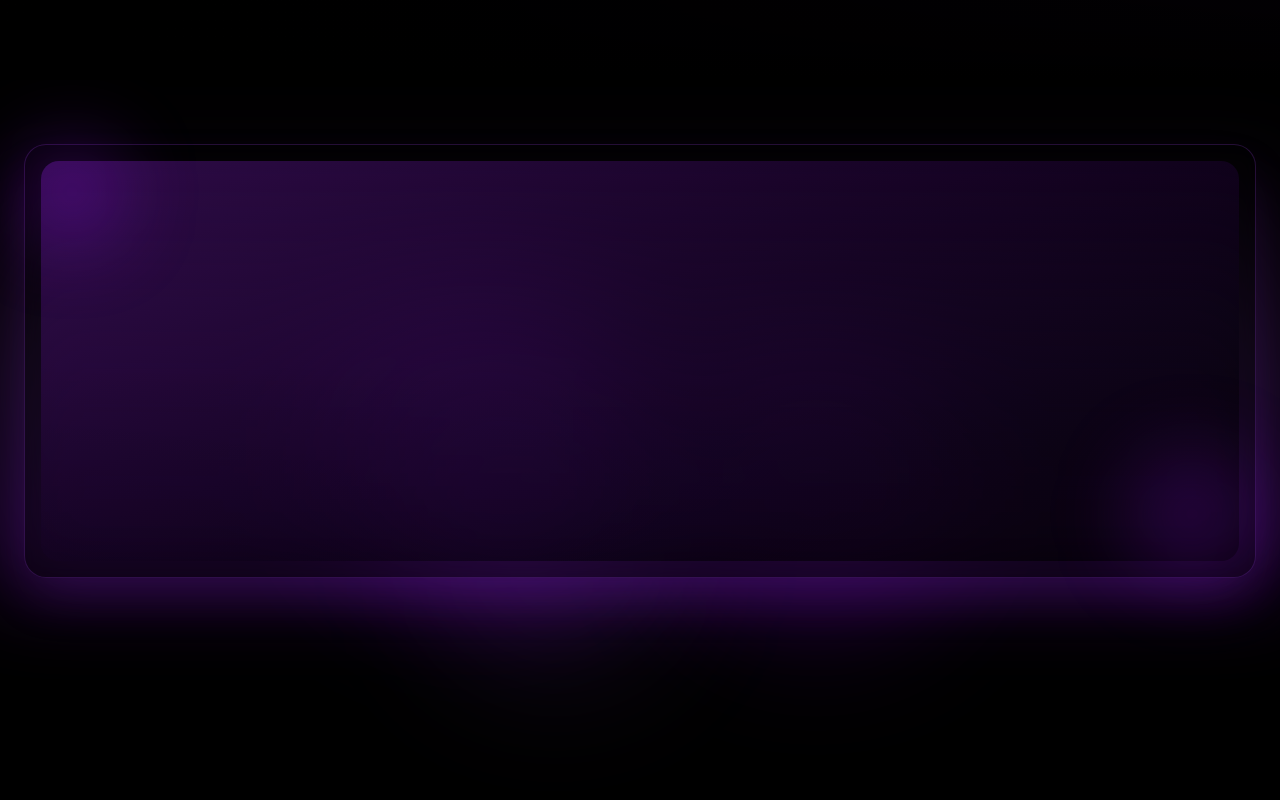
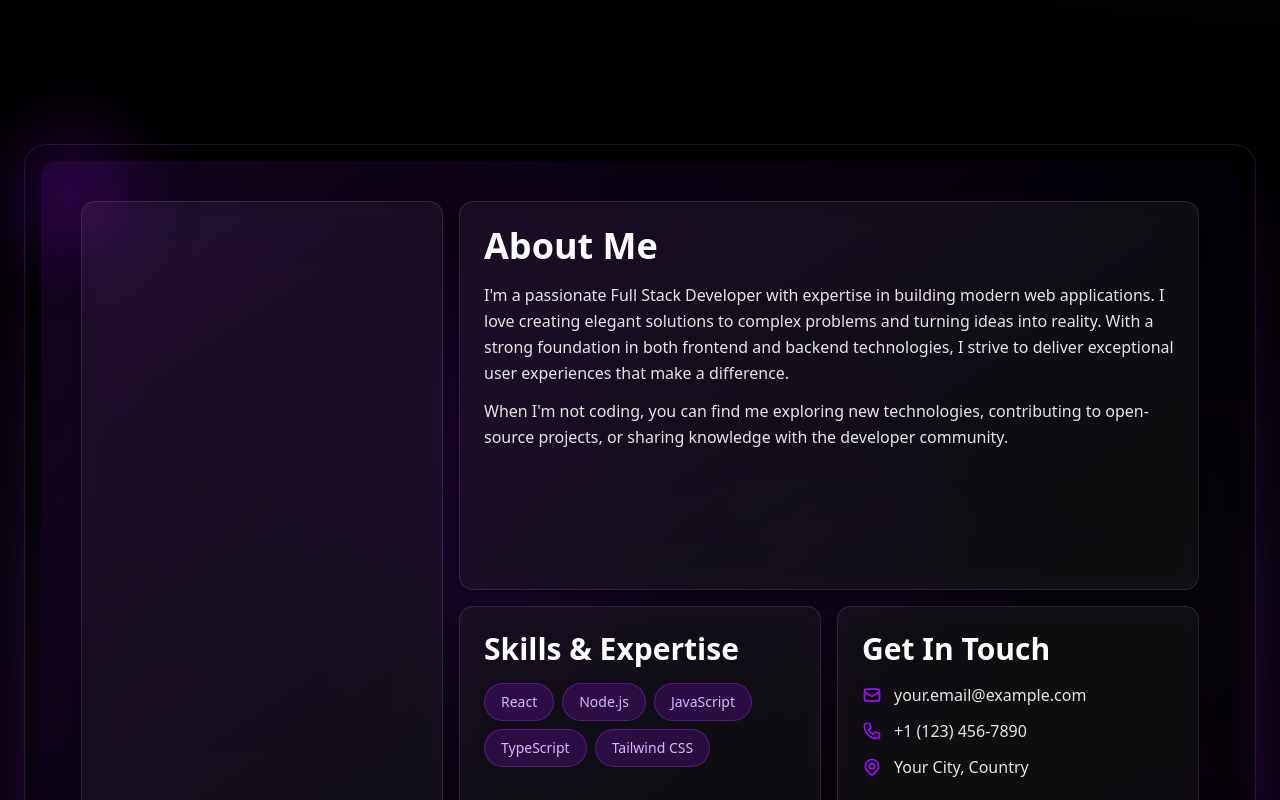
Before and after one commit to SuhasK2005/Portfolio, a React (Vite) app: page / in a window 1280 px wide. Shown: the part 720-1520 px from the top of the page. Built offline with nearby package versions, Linux system fonts and the light colour scheme.

Commit message:
about page layout completed

```diff
--- a/src/components/About.jsx
+++ b/src/components/About.jsx
@@ -1,4 +1,155 @@
+import { LayoutGrid } from "./ui/layout-grid";
+
+const SkeletonOne = () => {
+  return <div>{/* Add your image here */}</div>;
+};
+
+const SkeletonTwo = () => {
+  return (
+    <div className="p-4 md:p-6">
+      <p className="font-bold text-2xl md:text-3xl text-white mb-4">
+        Skills & Expertise
+      </p>
+      <div className="space-y-3">
+        <div className="flex flex-wrap gap-2">
+          <div className="inline-flex items-center gap-2 bg-purple-600/20 border border-purple-500/30 rounded-full px-4 py-2">
+            <span className="text-sm font-medium text-purple-300">React</span>
+          </div>
+          <div className="inline-flex items-center gap-2 bg-purple-600/20 border border-purple-500/30 rounded-full px-4 py-2">
+            <span className="text-sm font-medium text-purple-300">Node.js</span>
+          </div>
+          <div className="inline-flex items-center gap-2 bg-purple-600/20 border border-purple-500/30 rounded-full px-4 py-2">
+            <span className="text-sm font-medium text-purple-300">
+              JavaScript
+            </span>
+          </div>
+          <div className="inline-flex items-center gap-2 bg-purple-600/20 border border-purple-500/30 rounded-full px-4 py-2">
+            <span className="text-sm font-medium text-purple-300">
+              TypeScript
+            </span>
+          </div>
+          <div className="inline-flex items-center gap-2 bg-purple-600/20 border border-purple-500/30 rounded-full px-4 py-2">
+            <span className="text-sm font-medium text-purple-300">
+              Tailwind CSS
+            </span>
+          </div>
+
+        </div>
+      </div>
+    </div>
+  );
+};
+
+const SkeletonThree = () => {
+  return (
+    <div className="p-4 md:p-6">
+      <p className="font-bold text-2xl md:text-3xl text-white mb-4">
+        Get In Touch
+      </p>
+      <div className="space-y-3 text-neutral-200">
+        <div className="flex items-center gap-3">
+          <svg
+            className="w-5 h-5 text-purple-600"
+            fill="none"
+            stroke="currentColor"
+            viewBox="0 0 24 24"
+          >
+            <path
+              strokeLinecap="round"
+              strokeLinejoin="round"
+              strokeWidth={2}
+              d="M3 8l7.89 5.26a2 2 0 002.22 0L21 8M5 19h14a2 2 0 002-2V7a2 2 0 00-2-2H5a2 2 0 00-2 2v10a2 2 0 002 2z"
+            />
+          </svg>
+          <span className="text-sm md:text-base">your.email@example.com</span>
+        </div>
+        <div className="flex items-center gap-3">
+          <svg
+            className="w-5 h-5 text-purple-600"
+            fill="none"
+            stroke="currentColor"
+            viewBox="0 0 24 24"
+          >
+            <path
+              strokeLinecap="round"
+              strokeLinejoin="round"
+              strokeWidth={2}
+              d="M3 5a2 2 0 012-2h3.28a1 1 0 01.948.684l1.498 4.493a1 1 0 01-.502 1.21l-2.257 1.13a11.042 11.042 0 005.516 5.516l1.13-2.257a1 1 0 011.21-.502l4.493 1.498a1 1 0 01.684.949V19a2 2 0 01-2 2h-1C9.716 21 3 14.284 3 6V5z"
+            />
+          </svg>
+          <span className="text-sm md:text-base">+1 (123) 456-7890</span>
+        </div>
+        <div className="flex items-center gap-3">
+          <svg
+            className="w-5 h-5 text-purple-600"
+            fill="none"
+            stroke="currentColor"
+            viewBox="0 0 24 24"
+          >
+            <path
+              strokeLinecap="round"
+              strokeLinejoin="round"
+              strokeWidth={2}
+              d="M17.657 16.657L13.414 20.9a1.998 1.998 0 01-2.827 0l-4.244-4.243a8 8 0 1111.314 0z"
+            />
+            <path
+              strokeLinecap="round"
+              strokeLinejoin="round"
+              strokeWidth={2}
+              d="M15 11a3 3 0 11-6 0 3 3 0 016 0z"
+            />
+          </svg>
+          <span className="text-sm md:text-base">Your City, Country</span>
+        </div>
+      </div>
+    </div>
+  );
+};
+
+const SkeletonFour = () => {
+  return (
+    <div className="p-4 md:p-6">
+      <p className="font-bold text-2xl md:text-4xl text-white mb-4">About Me</p>
+      <p className="font-normal text-sm md:text-base leading-relaxed text-neutral-200">
+        I'm a passionate Full Stack Developer with expertise in building modern
+        web applications. I love creating elegant solutions to complex problems
+        and turning ideas into reality. With a strong foundation in both
+        frontend and backend technologies, I strive to deliver exceptional user
+        experiences that make a difference.
+      </p>
+      <p className="font-normal text-sm md:text-base leading-relaxed text-neutral-200 mt-3">
+        When I'm not coding, you can find me exploring new technologies,
+        contributing to open-source projects, or sharing knowledge with the
+        developer community.
+      </p>
+    </div>
+  );
+};
+
 const About = () => {
+  const cards = [
+    {
+      id: 1,
+      content: <SkeletonOne />,
+      className: "col-span-1 md:row-span-2",
+    },
+    {
+      id: 4,
+      content: <SkeletonFour />,
+      className: "col-span-1 md:col-span-2",
+    },
+    {
+      id: 2,
+      content: <SkeletonTwo />,
+      className: "col-span-1",
+    },
+    {
+      id: 3,
+      content: <SkeletonThree />,
+      className: "col-span-1",
+    },
+  ];
+
   return (
     <section className="relative min-h-screen pb-20 px-6 overflow-hidden transition-colors duration-500 bg-black">
       {/* Background glow effects */}
@@ -12,16 +163,13 @@ const About = () => {
         {/* Dashboard Mockup */}
         <div className="relative mt-16">
           {/* Glow effect behind the dashboard */}
-          <div className="absolute inset-0 bg-gradient-to-t from-purple-600/30 via-purple-500/20 to-transparent rounded-3xl blur-2xl scale-105"></div>
+          <div className="absolute inset-0 bg-gradient-to-t from-purple-600/15 via-purple-500/10 to-transparent rounded-3xl blur-2xl scale-105"></div>
 
           {/* Dashboard Image Container */}
-          <div className="relative bg-black/40 backdrop-blur-sm border border-purple-500/20 rounded-3xl p-4 shadow-2xl shadow-purple-900/30">
-            <div className="relative overflow-hidden rounded-2xl bg-gradient-to-br from-purple-900/50 to-black/50 min-h-[400px] flex items-center justify-center">
-              {/* Placeholder for project showcase - replace with your image */}
-              <div className="text-center p-12"></div>
-
-              {/* Overlay gradient for better integration */}
-              <div className="absolute inset-0 bg-gradient-to-t from-black/20 via-transparent to-transparent pointer-events-none"></div>
+          <div className="relative bg-black/40 backdrop-blur-sm border border-purple-500/20 rounded-3xl p-2 md:p-4 shadow-2xl shadow-purple-900/20">
+            <div className="relative rounded-2xl bg-gradient-to-br from-purple-900/20 to-black/50 h-screen">
+              {/* Layout Grid Component */}
+              <LayoutGrid cards={cards} />
             </div>
           </div>
 
--- a/src/components/HeroSection.jsx
+++ b/src/components/HeroSection.jsx
@@ -22,7 +22,7 @@ const HeroSection = () => {
           </div>
 
           {/* Main Heading */}
-          <h1 className="text-6xl md:text-8xl font-bold leading-tight transition-colors duration-500 text-white">
+          <h1 className="text-5xl md:text-8xl font-bold leading-tight transition-colors duration-500 text-white pb-4 md:pb-0">
             Hi, I'm Suhas
             <br />
             <span className="bg-gradient-to-t from-purple-500 to-white bg-clip-text text-transparent">
--- a/src/components/ui/layout-grid.jsx
+++ b/src/components/ui/layout-grid.jsx
@@ -1,104 +1,26 @@
 "use client";
-import { useState } from "react";
-import { motion } from "motion/react";
 import { cn } from "@/lib/utils";
 
 export const LayoutGrid = ({
   cards
 }) => {
-  const [selected, setSelected] = useState(null);
-  const [lastSelected, setLastSelected] = useState(null);
-
-  const handleClick = (card) => {
-    setLastSelected(selected);
-    setSelected(card);
-  };
-
-  const handleOutsideClick = () => {
-    setLastSelected(selected);
-    setSelected(null);
-  };
-
   return (
     <div
-      className="w-full h-full p-10 grid grid-cols-1 md:grid-cols-3  max-w-7xl mx-auto gap-4 relative">
+      className="w-full h-full p-4 md:p-10 grid grid-cols-1 md:grid-cols-3 md:auto-rows-[minmax(200px,auto)] max-w-7xl mx-auto gap-3 md:gap-4 relative">
       {cards.map((card, i) => (
         <div key={i} className={cn(card.className, "")}>
-          <motion.div
-            onClick={() => handleClick(card)}
-            className={cn(card.className, "relative overflow-hidden", selected?.id === card.id
-              ? "rounded-lg cursor-pointer absolute inset-0 h-1/2 w-full md:w-1/2 m-auto z-50 flex justify-center items-center flex-wrap flex-col"
-              : lastSelected?.id === card.id
-              ? "z-40 bg-white rounded-xl h-full w-full"
-              : "bg-white rounded-xl h-full w-full")}
-            layoutId={`card-${card.id}`}>
-            {selected?.id === card.id && <SelectedCard selected={selected} />}
-            <ImageComponent card={card} />
-          </motion.div>
+          <div
+            className={cn(
+              card.className,
+              "relative overflow-hidden bg-white/5 backdrop-blur-md border border-white/10 hover:border-white/20 rounded-xl h-full w-full transition-all duration-300 flex items-center justify-center shadow-lg"
+            )}
+          >
+            <div className="relative z-10 w-full h-full">
+              {card.content}
+            </div>
+          </div>
         </div>
       ))}
-      <motion.div
-        onClick={handleOutsideClick}
-        className={cn(
-          "absolute h-full w-full left-0 top-0 bg-black opacity-0 z-10",
-          selected?.id ? "pointer-events-auto" : "pointer-events-none"
-        )}
-        animate={{ opacity: selected?.id ? 0.3 : 0 }} />
     </div>
   );
 };
-
-const ImageComponent = ({
-  card
-}) => {
-  return (
-    <motion.img
-      layoutId={`image-${card.id}-image`}
-      src={card.thumbnail}
-      height="500"
-      width="500"
-      className={cn(
-        "object-cover object-top absolute inset-0 h-full w-full transition duration-200"
-      )}
-      alt="thumbnail" />
-  );
-};
-
-const SelectedCard = ({
-  selected
-}) => {
-  return (
-    <div
-      className="bg-transparent h-full w-full flex flex-col justify-end rounded-lg shadow-2xl relative z-[60]">
-      <motion.div
-        initial={{
-          opacity: 0,
-        }}
-        animate={{
-          opacity: 0.6,
-        }}
-        className="absolute inset-0 h-full w-full bg-black opacity-60 z-10" />
-      <motion.div
-        layoutId={`content-${selected?.id}`}
-        initial={{
-          opacity: 0,
-          y: 100,
-        }}
-        animate={{
-          opacity: 1,
-          y: 0,
-        }}
-        exit={{
-          opacity: 0,
-          y: 100,
-        }}
-        transition={{
-          duration: 0.3,
-          ease: "easeInOut",
-        }}
-        className="relative px-8 pb-4 z-[70]">
-        {selected?.content}
-      </motion.div>
-    </div>
-  );
-};
```
